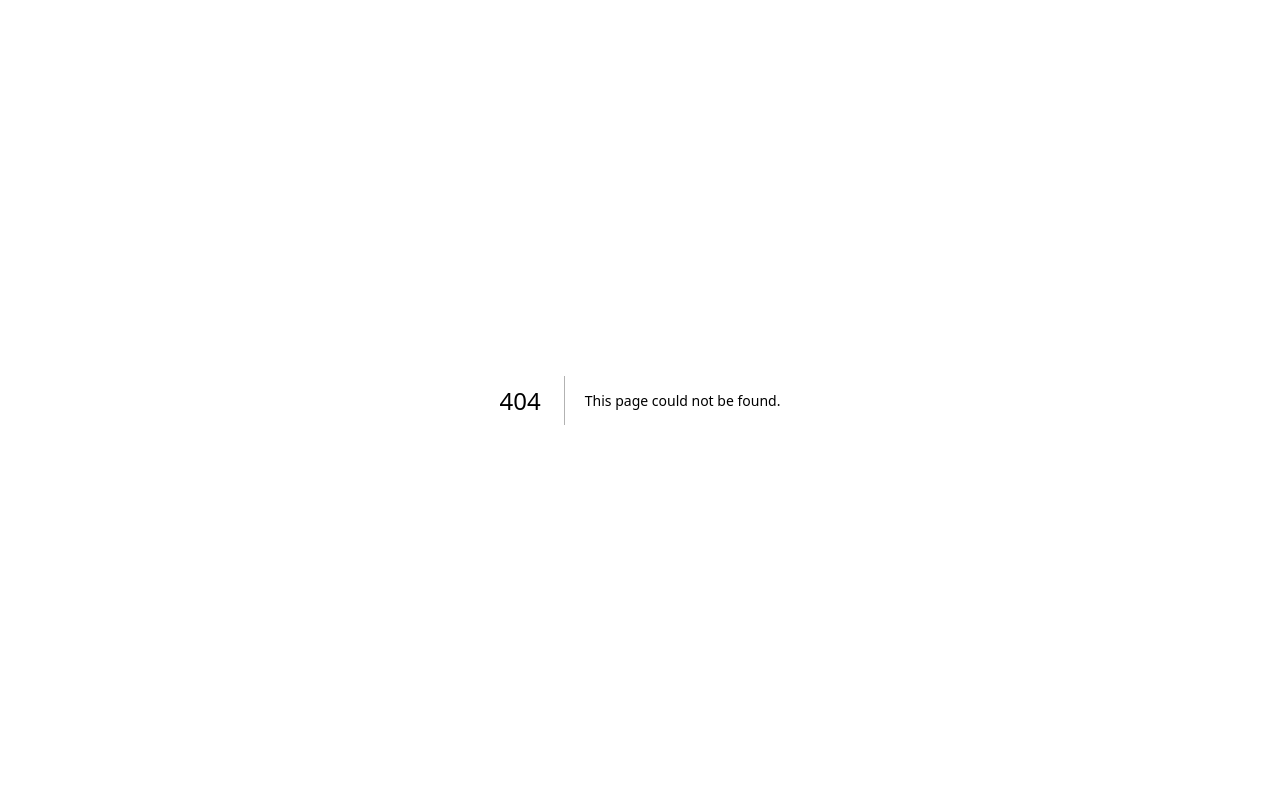
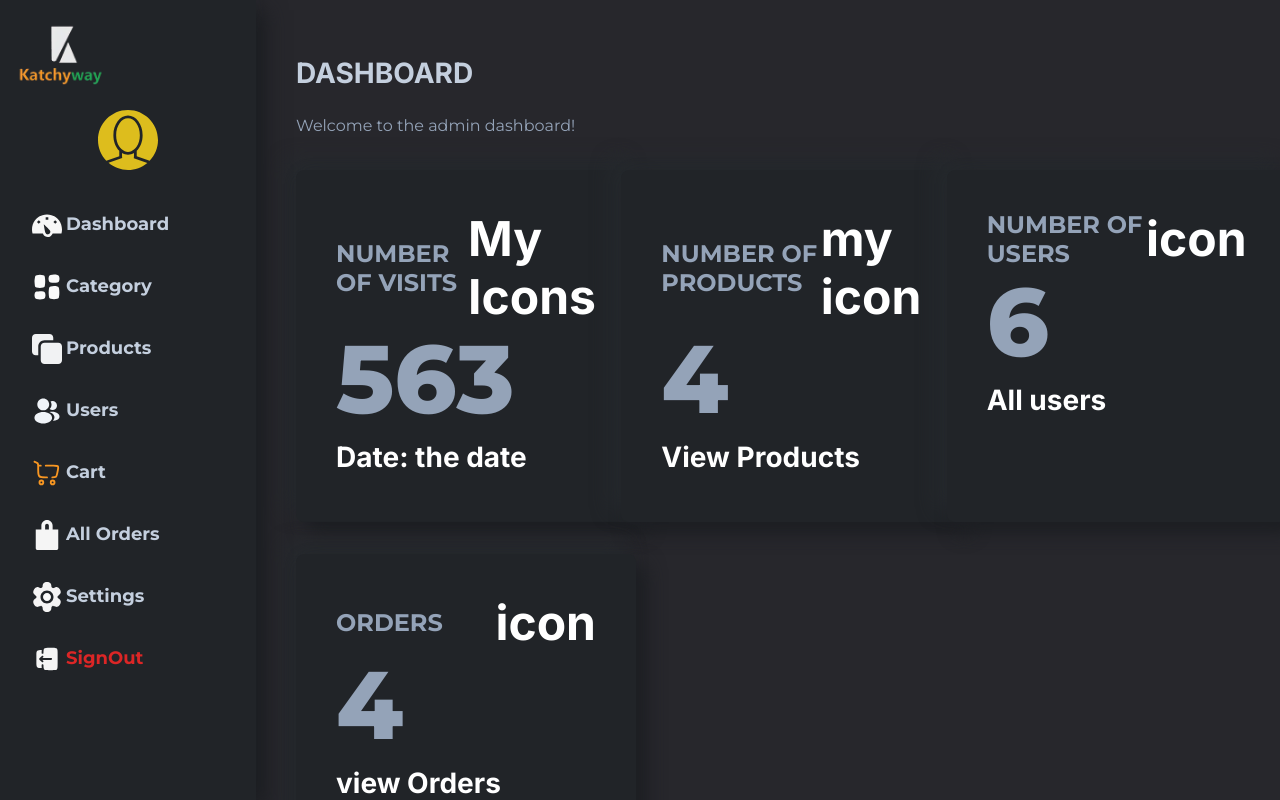
Before and after one commit to code-lova/katchywaystorefront, a Next.js app: page /admin/dashboard in a window 1280 px wide. Before the commit this address had no page. Built offline with nearby package versions, Linux system fonts and the light colour scheme; no server answers; a web font is replaced by a local one.

Commit message:
add admin dashboard layout and other pages

```diff
--- a/app/(auth)/sign-in/page.tsx
+++ b/app/(auth)/sign-in/page.tsx
@@ -32,7 +32,7 @@ const Login = () => {
         // Redirect based on the user's role
         const userRole = await getUserRole(); // Custom function to fetch the user's role
         if (userRole === 'admin') {
-          router.push('/admin');
+          router.push('/admin/dashboard');
         } else {
           router.push('/');
         }
--- a/app/(dashboard)/admin/category/page.tsx
+++ b/app/(dashboard)/admin/category/page.tsx
@@ -2,7 +2,15 @@ import React from 'react'
 
 const Category = () => {
   return (
-    <div>Category page</div>
+    <section className=''>
+      <h1 className="text-3xl font-bold mb-4 uppercase text-heading-color">Category</h1>
+      <p className='text-color'>Add, Edit/Update Product Category!</p>
+
+
+
+
+
+    </section>
   )
 }
 
--- /dev/null
+++ b/app/(dashboard)/admin/dashboard/page.tsx
@@ -0,0 +1,71 @@
+import React from 'react';
+import Link from 'next/link';
+
+const AdminDashboard = () => {
+  return (
+    <section className=''>
+        <h1 className="text-3xl font-bold mb-4 uppercase text-heading-color">Dashboard</h1>
+        <p className='text-color'>Welcome to the admin dashboard!</p>
+
+
+        <div className='mt-8 ml-4 xl:ml-0 grid grid-cols-1 gap-8 md:grid-cols-2 lg:grid-cols-3 xl:grid-cols-3 xl:gap-x-72'>
+
+
+            <div className='p-10 card-color w-[350px] md:w-[310px] xl:w-[340px] shadow-shadow-1 rounded-lg border-1 border-black'>
+                <div className='flex justify-between font-bold text-2xl items-center'>
+                    <h1 className='uppercase text-color'> Number of Visits</h1>
+                    <span className='text-4xl'> My Icons</span>
+                </div>
+                <p className='text-8xl font-extrabold text-color'>563</p>
+                <p className='text-3xl font-bold text-coral-red'>Date: the date</p>
+            </div>
+
+            <div className='p-10 card-color w-[350px] md:w-[310px] xl:w-[340px] shadow-shadow-1 rounded-lg border-1 border-black'>
+                <div className='flex justify-between font-bold text-2xl items-center'>
+                    <h1 className='uppercase text-color'> Number of Products</h1>
+                    <span className='text-4xl'> my icon</span>
+                </div>
+                <p className='text-8xl font-extrabold text-color'>4</p>
+                <p className='text-3xl font-bold text-coral-red'>
+                    <Link href="/admin/products">
+                        View Products
+                    </Link>
+                </p>
+            </div>
+
+            <div className='p-10 card-color w-[350px] md:w-[310px] xl:w-[340px] shadow-shadow-1 rounded-lg border-1 border-black'>
+                <div className='flex justify-between font-bold text-2xl items-center'>
+                    <h1 className='uppercase text-color'>Number of users</h1>
+                    <span className='text-4xl'> icon</span>
+                </div>
+                <p className='text-8xl font-extrabold text-color'>6</p>
+                <p className='text-3xl font-bold text-coral-red'>
+                    <Link href="/admin/users">
+                        All users
+                    </Link>
+                </p>
+            </div>
+
+
+            <div className='p-10 card-color w-[350px] md:w-[310px] xl:w-[340px] shadow-shadow-1 rounded-lg border-1 border-black'>
+                <div className='flex justify-between font-bold text-2xl items-center'>
+                <h1 className='uppercase text-color'>Orders</h1>
+                <span className='text-4xl'>icon</span>
+                </div>
+                <p className='text-8xl font-extrabold text-color'>4</p>
+                <p className='text-3xl font-bold text-coral-red'>
+                <Link href="/admin/orders">
+                    view Orders
+                </Link>
+                </p>
+            </div>
+
+
+
+        </div>
+    </section>
+
+  );
+};
+
+export default AdminDashboard
--- /dev/null
+++ b/app/(dashboard)/admin/layout.tsx
@@ -0,0 +1,14 @@
+import React, { ReactNode } from 'react'
+import Navbar from '@/components/admin/Navbar'
+
+const AdminLayout = ({ children}: { children: ReactNode }) => {
+  return (
+    <div className='admin flex flex-col min-h-screen text-white xl:px-[280px] px-4 pt-28 xl:pt-2 '>
+        <Navbar />
+        <div className='flex-grow px-4 pt-10 pb-10'>{children}</div>
+        <footer className='py-4'>Admin Footer</footer>
+    </div>
+  )
+}
+
+export default AdminLayout
--- a/app/(dashboard)/admin/page.tsx
+++ /dev/null
@@ -1,20 +0,0 @@
-import Navbar from '@/components/admin/Navbar';
-import React from 'react';
-
-const AdminDashboard = () => {
-  return (
-    <div className='w-full'>
-      <Navbar />
-      <section className='admin text-white xl:px-[280px]'>
-        <div>
-          <h1>Welcome</h1>
-        </div>
-
-      </section>
-
-    </div>
-  );
-};
-
-// Export the component wrapped with the admin auth HOC
-export default AdminDashboard
--- a/app/api/auth/[...nextauth]/route.ts
+++ b/app/api/auth/[...nextauth]/route.ts
@@ -36,7 +36,7 @@ const authOptions: AuthOptions = {
         }
 
         // If everything is valid, return the user object
-        return { id: user._id.toString(), email: user.email, role: user.role };
+        return { id: user._id.toString(), email: user.email, name: user.name, role: user.role };
       },
     }),
   ],
--- a/app/globals.css
+++ b/app/globals.css
@@ -25,7 +25,7 @@ main{
 .admin{
   background-color: rgb(39, 39, 44);
   width: 100%;
-  height: 100vh;
+  min-height: 100vh;
 }
 
 
@@ -101,7 +101,7 @@ main{
   }
 
   .admin-nav-hover{
-    @apply py-1 px-4 text-color rounded transition duration-200 hover:bg-gray-700 hover:text-white flex flex-row items-center space-x-1;
+    @apply py-2 px-4 text-color rounded transition duration-200 hover:bg-gray-700 hover:text-white flex flex-row items-center space-x-1;
   }
 
 
--- a/components/admin/Navbar.tsx
+++ b/components/admin/Navbar.tsx
@@ -18,22 +18,40 @@ const Navbar = () => {
   return (
     <div>
         <div className={`fixed top-0 left-0 w-64 card-color shadow-shadow-1 text-white h-full p-4 transition-transform transform ${toggle ? "translate-x-0" : "-translate-x-full"} xl:translate-x-0`}>
-            <div className='flex justify-between items-center my-2'>
+            <div className='flex flex-col my-2'>
+               <div className='flex flex-1'>
                 <Image
-                    src='/logo.webp'
-                    width={70}
-                    height={30}
-                    className='hidden xl:flex object-contain'
-                    alt='logo'
-                />
-                <p className="text-white-400 text-[18px] font-bold cursor-pointer sm:block hidden">Administrator</p>
+                        src='/logo.webp'
+                        width={90}
+                        height={30}
+                        className='hidden xl:flex object-contain'
+                        alt='logo'
+                    />
+               </div>
+                <div className='flex flex-col justify-center items-center mt-20 xl:mt-6'>
+                    <Image
+                        src="/icons/profile.svg"
+                        width={60}
+                        height={60}
+                        className=''
+                        alt='admin logo'
+                    />
+
+                    {session && session.user && (
+                        <p className="text-white-400 text-base font-thin cursor-pointer">
+                            {session.user.name}
+                        </p>
+                    )}
+                </div>
+
+
             </div>
 
-            <nav className="mt-28 xl:mt-16">
+            <nav className="mt-12 xl:mt-8">
             {adminNavLinks.map((navItem) => {
                 const IconComponent = navItem.icon
                 return (
-                <div key={navItem.id} className='admin-nav-hover mt-8'>
+                <div key={navItem.id} className='admin-nav-hover mt-4'>
                     <Image
                         src={IconComponent}
                         width={30}
--- a/constants/index.tsx
+++ b/constants/index.tsx
@@ -84,7 +84,7 @@ export const adminNavLinks = [
         id: 'dashboard',
         name: 'Dashboard',
         icon: '/icons/dashboard.svg',
-        link: '/admin'
+        link: '/admin/dashboard'
     },
     {
         id: 'category',
@@ -103,7 +103,7 @@ export const adminNavLinks = [
     {
         id: 'users',
         name: 'Users',
-        icon: '/icons/product.svg',
+        icon: '/icons/users.svg',
         link: '/admin/users'
 
     },
```
Also changed, not shown: public/icons/profile.svg (added), public/icons/users.svg (added).
